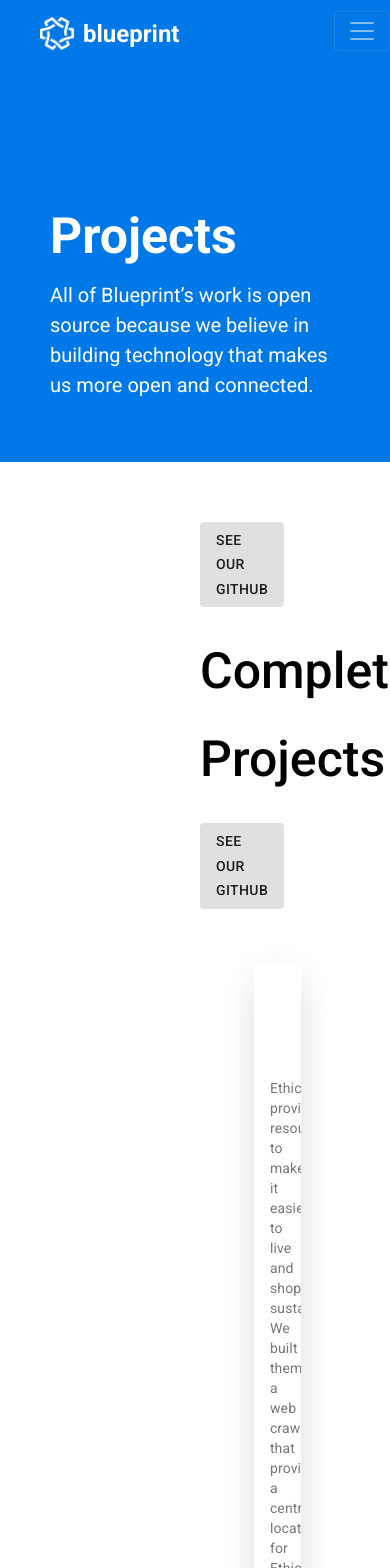
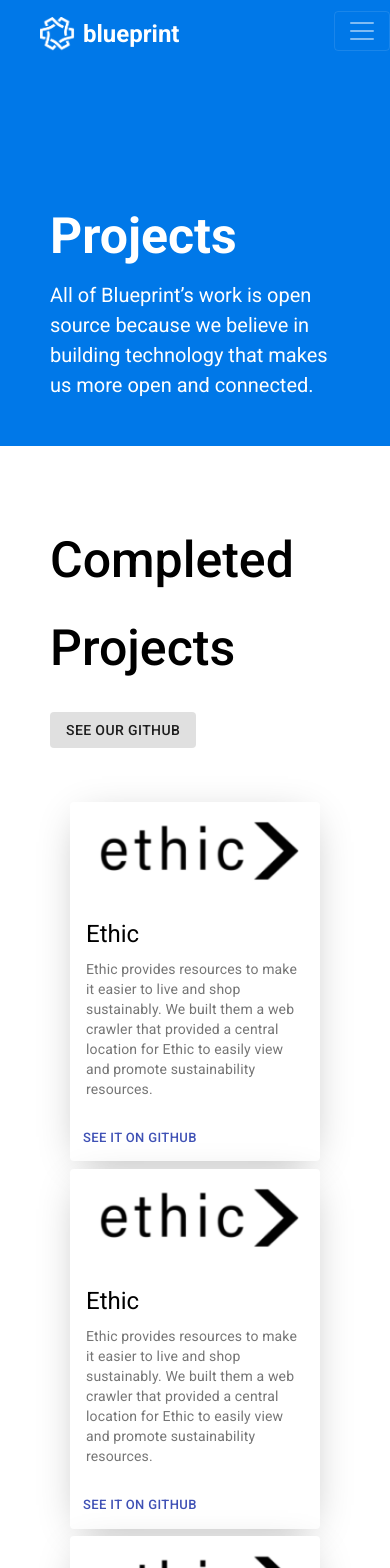
Before and after one commit to blueprintatuci/blueprintatuci.github.io, a React (Create React App) app in the folder website/: page /projects in a window 390 px wide. Shown: the top 1568 px of the page. Built offline with nearby package versions, Linux system fonts and the light colour scheme.

Commit message:
add responsiveness to all pages

```diff
--- a/website/package.json
+++ b/website/package.json
@@ -14,7 +14,7 @@
     "react-dom": "^16.13.1",
     "react-router": "^2.0.0-rc5",
     "react-router-dom": "^5.2.0",
-    "react-scripts": "3.4.1"
+    "react-scripts": "^3.4.3"
   },
   "scripts": {
     "start": "react-scripts start",
--- a/website/src/base.css
+++ b/website/src/base.css
@@ -15,12 +15,16 @@
 }
 
 .body-section {
-    background: #ffffff;
-    font-family: Roboto;
-    font-style: normal;
-    padding-right: 200px;
-    padding-left: 200px;
-    padding-top: 60px;
-    padding-bottom: 60px;
-    overflow: hidden;
+  background: #ffffff;
+  font-family: Roboto;
+  font-style: normal;
+  padding: 60px 200px 60px 200px;
+  overflow: hidden;
+  height: 100%;
 }
+
+@media only screen and (max-width: 1000px) {
+  .body-section {
+    padding: 50px 50px 50px 50px;
+  }
+}
--- a/website/src/components/About/About.css
+++ b/website/src/components/About/About.css
@@ -1,5 +1,5 @@
 .our-mission-section {
-    height: 300px;
+    height: 100%;
     background: #ffffff;
     font-family: Roboto;
     font-style: normal;
@@ -94,7 +94,7 @@
     justify-content: space-evenly;
 }
 
-.MuiCardMedia-root {
+.member-photo {
     height: 0;
     padding-top: 140%;
     min-width: 50px;
@@ -111,26 +111,27 @@
 }
 
 @media only screen and (max-width: 600px) {
-    .MuiCardMedia-root {
+    .member-photo {
         height: 0;
         padding-top: 90%;
     }
 }
 
 @media only screen and (max-width: 900px) {
-    .MuiCardMedia-root {
+    .member-photo {
         height: 0;
         padding-top: 100%;
     }
 }
 
 @media only screen and (max-width: 1000px) {
-    .MuiCardMedia-root {
+    .member-photo {
         height: 0;
         padding-top: 120%;
     }
 
     .our-team-section {
+        height: 100%;
         padding-right: 50px;
         padding-left: 50px;
     }
@@ -140,17 +141,18 @@
     }
 
     .our-mission-section {
-        height: 200px;
+        height: 100%;
         padding: 60px 50px 60px 50px;
     }
 
     .our-values-section {
+        height: 100%;
         padding: 60px 50px 60px 50px;
     }
 }
 
 @media only screen and (max-width: 1200px) {
-    .MuiCardMedia-root {
+    .member-photo {
         height: 0;
         padding-top: 125%;
     }
--- a/website/src/components/About/MemberCard.js
+++ b/website/src/components/About/MemberCard.js
@@ -20,7 +20,6 @@
   card: {
     padding: '.5vw'
   },
-
 }));
 
 export default function MemberCard(props) {
@@ -28,7 +27,7 @@
   return (
     <Card className={classes.root}>
       <CardMedia
-        className={classes.media}
+        className="member-photo"
         image={props.image}
         title="team member photo"
       />
--- a/website/src/components/Contact/ContactForm.js
+++ b/website/src/components/Contact/ContactForm.js
@@ -1,7 +1,4 @@
 import React from "react";
-import HeaderSection from "../common/HeaderSection";
-import Navbar from "../Page/Navbar";
-import Footer from "../Page/Footer";
 import { makeStyles } from "@material-ui/core/styles";
 import TextField from "@material-ui/core/TextField";
 import "./ContactForm.css";
--- a/website/src/components/Home/AboutSection.css
+++ b/website/src/components/Home/AboutSection.css
@@ -1,10 +1,7 @@
 .about {
-  height: 75%;
+  height: 100%;
   background: #f8f8f8;
-  padding-left: 200px;
-  padding-right: 200px;
-  padding-top: 30px;
-  padding-bottom: 30px;
+  padding: 50px 200px 50px 200px;
 }
 
 .title {
@@ -13,10 +10,6 @@
   font-weight: bold;
   font-size: 50px;
   line-height: 59px;
-
-
-  /* text color */
-
   color: #333333;
 }
 
@@ -35,3 +28,15 @@
 .about-link {
   color: #0078E8;
 }
+
+@media only screen and (max-width: 850px) {
+  .about {
+    padding: 50px 100px 50px 100px;
+  }
+}
+
+@media only screen and (max-width: 600px) {
+  .about {
+    padding: 50px 50px 50px 50px;
+  }
+}
--- a/website/src/components/Home/AboutSection.js
+++ b/website/src/components/Home/AboutSection.js
@@ -11,12 +11,8 @@
         Blueprint strives to make technology accessible and useful for those who assist communities and promote public welfare.
       </p>
       <p className='extra-text'>
-      <p>
           At Blueprint, we are dedicated and driven to develop pro bono apps for nonprofits and promote tech for social good, free of charge.
-      </p>
-      <p>
           Blueprint is a international organization founded in 2012 at UC Berkeley.
-      </p>
       </p>
       <a className="about-link" href="/about">Read More...</a>
     </div>
--- a/website/src/components/Home/ProjectSection.css
+++ b/website/src/components/Home/ProjectSection.css
@@ -1,9 +1,6 @@
 .project-section {
   background: #fff;
-  padding-left: 200px;
-  padding-right: 200px;
-  padding-top: 30px;
-  padding-bottom: 30px;
+  padding: 50px 200px 50px 200px;
   overflow: hidden;
   transition: 200ms;
   position: relative;
@@ -11,9 +8,28 @@
 
 .projects {
   display: flex;
-  	flex-direction: row;
-  	flex-wrap: wrap;
-  	justify-content: space-evenly;
-  	padding: 0 50px 25px;
-    margin: 0 0 25px;
+  flex-direction: row;
+  flex-wrap: wrap;
+  justify-content: space-evenly;
+  margin: 0 0 25px;
 }
+
+h1.title {
+  margin-left: 0rem;
+}
+
+.MuiTypography-h5 {
+  color: #000;
+}
+
+@media only screen and (max-width: 850px) {
+  .project-section {
+    padding: 50px 100px 50px 100px;
+  }
+}
+
+@media only screen and (max-width: 600px) {
+  .project-section {
+    padding: 50px 50px 50px 50px;
+  }
+}
--- a/website/src/components/Projects/Projects.css
+++ b/website/src/components/Projects/Projects.css
@@ -15,6 +15,5 @@
   	flex-direction: row;
   	flex-wrap: wrap;
   	justify-content: space-evenly;
-  	padding: 0 50px 25px;
     margin-top: 50px;
 }
--- a/website/src/components/Projects/Projects.js
+++ b/website/src/components/Projects/Projects.js
@@ -3,7 +3,6 @@
 import "./Projects.css";
 import HeaderSection from "../common/HeaderSection";
 import Button from "@material-ui/core/Button";
-import { makeStyles } from "@material-ui/core/styles";
 import BlueprintNavbar from "../Page/Navbar";
 import Footer from "../Page/Footer";
 import ProjectCard from "../common/ProjectCard";
@@ -21,13 +20,6 @@
         info = "All of Blueprint’s work is open source because we believe in building technology that makes us more open and connected."
       />
       <div className='body-section'>
-        <Button
-          variant='contained'
-          disableElevation
-          href='https://github.com/uciblueprint'
-        >
-          See our GitHub
-        </Button>
         {/* Uncomment below when we have projects we are working on */}
         {/* <h1>Current Projects</h1>
         <div className='projects'>
--- a/website/src/components/common/HeaderSection.css
+++ b/website/src/components/common/HeaderSection.css
@@ -24,7 +24,7 @@
 
 @media only screen and (max-width: 1000px) {
   .header-section {
-    height: 400px;
+    height: 100%;
     padding: 0 50px 30px 50px
   }
 }
--- a/website/src/components/common/ProjectCard.js
+++ b/website/src/components/common/ProjectCard.js
@@ -20,7 +20,6 @@
     "&:hover": {
       boxShadow: "0 16px 70px -12.125px rgba(0,0,0,0.3)"
     }
-
   },
 });
 
```
Also changed, not shown: 1 other file (tests, documents, lock files or other folders). Lines whose indentation alone changed are shown as unchanged.
